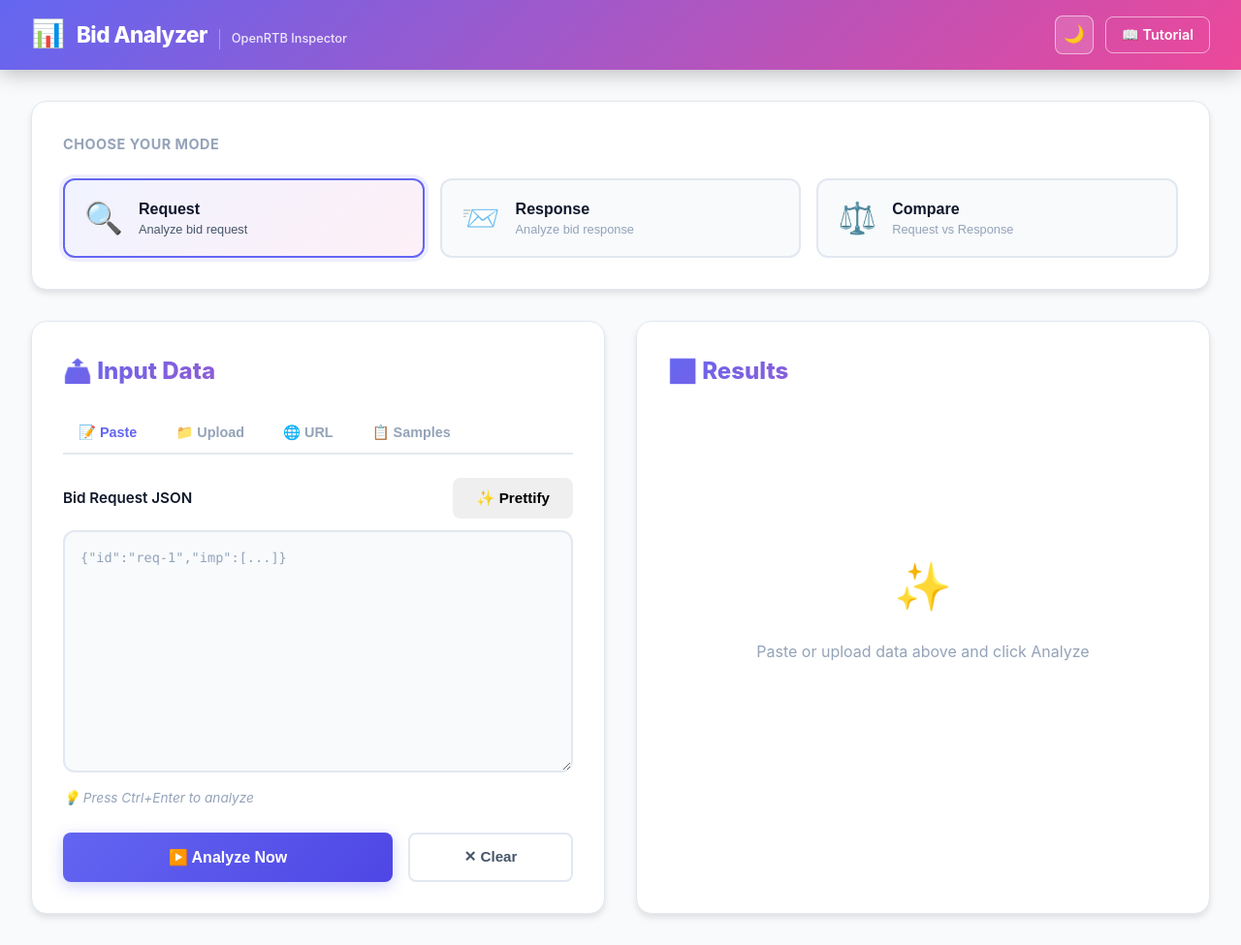
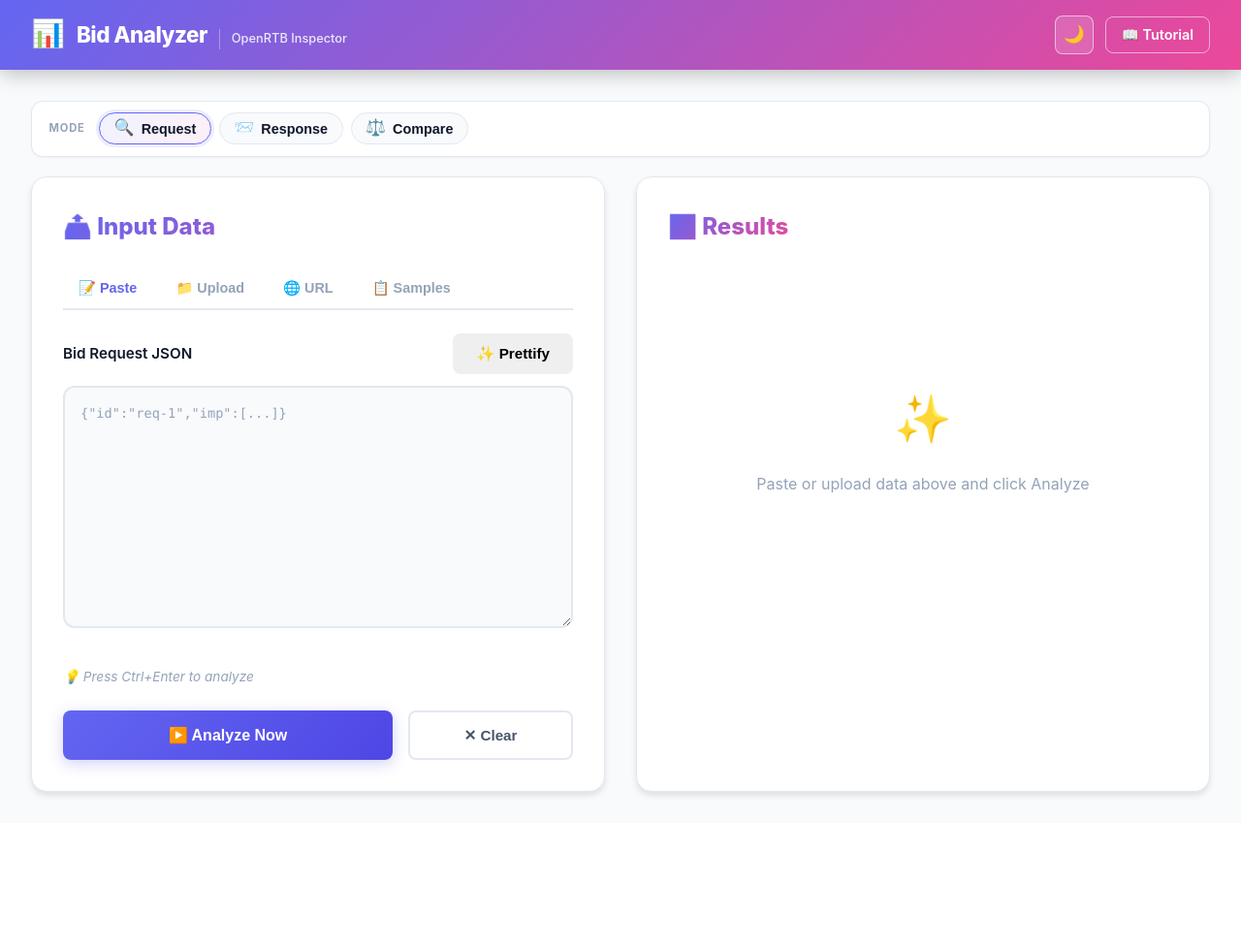
Before and after one commit to SantoshMahanty/bid-analyzer, a FastAPI app: page / in a window 1280 px wide. Shown: the whole page at 97% size. After the commit the page ends 823 px from the top, so only its background shows below. Run offline with FastAPI, Linux system fonts and the light colour scheme.

Commit message:
Compact mode bar + address UI/UX audit findings
Mode selector is now a single row of pills ("MODE  Request Response
Compare") instead of three large stacked cards. That block drops from
~490px to ~100px tall, handing the vertical space to the results.
Descriptions moved to title attributes rather than being dropped.

Audit fixes:

UX-01 (critical, data loss): switchMode() called clearInputs(), so
switching Request -> Compare silently destroyed a pasted payload. The
call is gone; each mode already owns separate fields, so nothing needed
clearing. Compare additionally inherits request/response text when its
own fields are empty, so it no longer means re-pasting. Clear stays
available for explicit resets.

UI-02 (tab overload): the 9 result tabs are split into a labelled
"Analysis" row (Overview, Insights, Request, Response, Compare) and a
"Reference" row (Signals, Cheatsheet, Warnings, Raw). Labels sit above
their row; without that the narrow results column forced a scrollbar.
Verified: both rows fit on one line each at 1265px, no wrapping.

A11Y-03 (accessibility): added the full WAI-ARIA tab pattern —
role=tablist/tab/tabpanel, aria-selected, aria-controls, aria-labelledby,
roving tabindex, and Arrow/Home/End keyboard navigation. Inline onclick
handlers replaced with listeners. Theme toggle gained an aria-label that
tracks state. Dark-mode --text-muted #64748b -> #a3b2c7, lifting contrast
on #0f172a from 3.75:1 (fails WCAG AA) to 8.29:1.

UI-05 (export placement): export bar moved from the bottom of the
results to the results header, so it is reachable without scrolling past
a long report. Hidden until an analysis exists.

UX-04 (input feedback): JSON now validates as you type (350ms debounce)
with the message shown directly under its textarea, including line and
column, plus an error border and aria-invalid. Applied to all four
input textareas. Line/column is derived only when the engine does not
already name the line, to avoid duplicating newer V8 messages.

RESP-06 not actioned: it cites api-docs.php, and this project contains
no PHP files. That finding belongs to a different codebase.

Also fixed a duplicate .tab-button block and removed the now-unused
.mode-desc rule.

Co-Authored-By: Claude Haiku 4.5 <noreply@anthropic.com>

```diff
--- a/app/static/app.js
+++ b/app/static/app.js
@@ -10,6 +10,8 @@ document.addEventListener("DOMContentLoaded", async () => {
     setupKeyboardShortcuts();
     setupDragDrop();
     setupInputMethodTabs();
+    setupResultTabs();
+    setupJSONValidation();
     initializeTheme();
 });
 
@@ -46,13 +48,28 @@ function switchMode(mode) {
     document.querySelectorAll(".mode-option").forEach(btn => {
         btn.classList.remove("active");
     });
-    document.querySelector(`[data-mode="${mode}"]`).classList.add("active");
+    document.querySelector(`.mode-option[data-mode="${mode}"]`).classList.add("active");
 
     // Update content visibility
     document.querySelectorAll(".mode-content").forEach(el => el.style.display = "none");
     document.getElementById(`input-${mode}`).style.display = "block";
 
-    clearInputs();
+    // Compare mode has its own textareas; carry over what the user already
+    // typed so switching to it doesn't mean re-pasting. Never overwrites.
+    if (mode === "compare") {
+        copyIfEmpty("request-raw", "compare-request-raw");
+        copyIfEmpty("response-raw", "compare-response-raw");
+    }
+    // Deliberately no clearInputs() here — switching modes must not discard
+    // input. Each mode owns separate fields, and Clear stays available.
+}
+
+function copyIfEmpty(fromId, toId) {
+    const from = document.getElementById(fromId);
+    const to = document.getElementById(toId);
+    if (from && to && from.value.trim() && !to.value.trim()) {
+        to.value = from.value;
+    }
 }
 
 async function loadSamples() {
@@ -201,6 +218,7 @@ async function postJson(url, body) {
 function displayResults(report) {
     document.getElementById("results-placeholder").style.display = "none";
     document.getElementById("results-content").style.display = "block";
+    document.getElementById("export-group").hidden = false;
 
     // Phase 3: Enhanced Overview with KPI Metrics Dashboard
     let overviewHtml = "<div style='display: grid; gap: 2rem;'>";
@@ -523,11 +541,44 @@ function displayResults(report) {
     document.getElementById("tab-raw").innerHTML = `<pre style='font-size: 0.8rem; overflow-x: auto; max-height: 500px;'>${JSON.stringify(report, null, 2)}</pre>`;
 }
 
-function switchTab(tabName, btn) {
-    document.querySelectorAll(".tab-button").forEach(b => b.classList.remove("active"));
-    document.querySelectorAll(".tab-panel").forEach(c => c.classList.remove("active"));
+/* WAI-ARIA tab pattern: roving tabindex + aria-selected kept in sync so
+   screen readers and keyboard users get the same state as the visuals. */
+function activateTab(btn) {
+    if (!btn) return;
+    document.querySelectorAll(".tab-button").forEach(b => {
+        b.classList.remove("active");
+        b.setAttribute("aria-selected", "false");
+        b.tabIndex = -1;
+    });
+    document.querySelectorAll(".tab-panel").forEach(p => p.classList.remove("active"));
+
     btn.classList.add("active");
-    document.getElementById(`tab-${tabName}`).classList.add("active");
+    btn.setAttribute("aria-selected", "true");
+    btn.tabIndex = 0;
+    document.getElementById(btn.getAttribute("aria-controls"))?.classList.add("active");
+}
+
+function setupResultTabs() {
+    // Arrow keys move within a tablist; Home/End jump to its ends.
+    document.querySelectorAll(".tab-button").forEach(btn => {
+        btn.addEventListener("click", () => activateTab(btn));
+
+        btn.addEventListener("keydown", (e) => {
+            const group = Array.from(btn.closest("[role='tablist']").querySelectorAll(".tab-button"));
+            const i = group.indexOf(btn);
+            let next = null;
+
+            if (e.key === "ArrowRight") next = group[(i + 1) % group.length];
+            else if (e.key === "ArrowLeft") next = group[(i - 1 + group.length) % group.length];
+            else if (e.key === "Home") next = group[0];
+            else if (e.key === "End") next = group[group.length - 1];
+            else return;
+
+            e.preventDefault();
+            activateTab(next);
+            next.focus();
+        });
+    });
 }
 
 function copyResults() {
@@ -582,6 +633,66 @@ function showStatus(msg, type) {
     el.textContent = msg;
     el.className = `status-notification ${type} show`;
     setTimeout(() => el.classList.remove("show"), 4000);
+}
+
+/* Live JSON validation: report the failing line as the user types, instead
+   of only on Analyze via a notification far from the error. */
+function setupJSONValidation() {
+    ["request-raw", "response-raw", "compare-request-raw", "compare-response-raw"]
+        .forEach(id => {
+            const ta = document.getElementById(id);
+            if (!ta) return;
+
+            const status = document.createElement("div");
+            status.className = "json-status";
+            status.id = `${id}-status`;
+            status.setAttribute("aria-live", "polite");
+            ta.insertAdjacentElement("afterend", status);
+
+            let timer;
+            ta.addEventListener("input", () => {
+                clearTimeout(timer);
+                timer = setTimeout(() => validateJSONField(ta, status), 350);
+            });
+        });
+}
+
+function validateJSONField(textarea, status) {
+    const text = textarea.value.trim();
+
+    if (!text) {
+        status.textContent = "";
+        status.className = "json-status";
+        textarea.classList.remove("has-error");
+        textarea.removeAttribute("aria-invalid");
+        return;
+    }
+
+    try {
+        JSON.parse(text);
+        status.textContent = "✓ Valid JSON";
+        status.className = "json-status valid";
+        textarea.classList.remove("has-error");
+        textarea.removeAttribute("aria-invalid");
+    } catch (err) {
+        const where = jsonErrorLocation(textarea.value, err);
+        status.textContent = `✗ ${err.message}${where}`;
+        status.className = "json-status invalid";
+        textarea.classList.add("has-error");
+        textarea.setAttribute("aria-invalid", "true");
+    }
+}
+
+/* Older engines report only "at position N"; derive line/column from it.
+   Newer V8 already names the line, so don't repeat it. */
+function jsonErrorLocation(text, err) {
+    if (/line \d+/i.test(err.message)) return "";
+    const m = /position (\d+)/.exec(err.message);
+    if (!m) return "";
+    const upto = text.slice(0, Number(m[1]));
+    const line = upto.split("\n").length;
+    const col = upto.length - upto.lastIndexOf("\n");
+    return ` (line ${line}, column ${col})`;
 }
 
 /* Phase 2: JSON Prettify */
@@ -742,15 +853,18 @@ function initializeTheme() {
 }
 
 function applyTheme(theme) {
-    if (theme === 'dark') {
+    const toggle = document.getElementById('theme-toggle');
+    const dark = theme === 'dark';
+
+    if (dark) {
         document.documentElement.setAttribute('data-theme', 'dark');
-        document.getElementById('theme-toggle').textContent = '☀️';
-        localStorage.setItem('theme', 'dark');
     } else {
         document.documentElement.removeAttribute('data-theme');
-        document.getElementById('theme-toggle').textContent = '🌙';
-        localStorage.setItem('theme', 'light');
     }
+    toggle.textContent = dark ? '☀️' : '🌙';
+    // The emoji carries no meaning for screen readers, so state lives here.
+    toggle.setAttribute('aria-label', dark ? 'Switch to light theme' : 'Switch to dark theme');
+    localStorage.setItem('theme', dark ? 'dark' : 'light');
 }
 
 // Advanced Export Functions
--- a/app/static/styles.css
+++ b/app/static/styles.css
@@ -205,54 +207,57 @@ html, body {
 }
 
 /* Mode Selector */
+/* Compact single-row mode bar, so vertical space goes to the results. */
 .mode-selector {
+    display: flex;
+    align-items: center;
+    gap: 0.9rem;
+    flex-wrap: wrap;
     background: white;
-    border-radius: 16px;
-    padding: 2rem;
-    margin-bottom: 2rem;
-    box-shadow: var(--shadow-md);
+    border-radius: 12px;
+    padding: 0.7rem 1.1rem;
+    margin-bottom: 1.25rem;
+    box-shadow: var(--shadow-sm);
     border: 1px solid var(--border);
 }
 
 .selector-label {
-    font-size: 0.9rem;
+    font-size: 0.7rem;
     font-weight: 700;
     color: var(--text-muted);
     text-transform: uppercase;
-    letter-spacing: 0.5px;
-    margin-bottom: 1.5rem;
+    letter-spacing: 0.8px;
+    white-space: nowrap;
 }
 
 .selector-options {
-    display: grid;
-    grid-template-columns: repeat(auto-fit, minmax(180px, 1fr));
-    gap: 1rem;
+    display: flex;
+    gap: 0.5rem;
+    flex-wrap: wrap;
 }
 
 .mode-option {
-    display: flex;
+    display: inline-flex;
     align-items: center;
-    gap: 1rem;
-    padding: 1.25rem;
-    border: 2px solid var(--border);
-    border-radius: 12px;
+    gap: 0.45rem;
+    padding: 0.45rem 0.9rem;
+    border: 1px solid var(--border);
+    border-radius: 999px;
     background: var(--bg-secondary);
     cursor: pointer;
-    transition: all 0.3s;
-    text-align: left;
+    transition: all 0.2s;
+    white-space: nowrap;
 }
 
 .mode-option:hover {
     border-color: var(--primary);
     background: #f0f3ff;
-    transform: translateY(-2px);
-    box-shadow: var(--shadow-md);
 }
 
 .mode-option.active {
     border-color: var(--primary);
     background: linear-gradient(135deg, #f0f3ff 0%, #fef0f7 100%);
-    box-shadow: 0 0 0 4px rgba(99, 102, 241, 0.1);
+    box-shadow: 0 0 0 3px rgba(99, 102, 241, 0.12);
 }
 
 /* The hover/active backgrounds above are always light, so text must stay
@@ -262,25 +267,15 @@ html, body {
     color: #0f172a;
 }
 
-.mode-option:hover .mode-desc,
-.mode-option.active .mode-desc {
-    color: #475569;
-}
-
 .mode-icon {
-    font-size: 2rem;
+    font-size: 1.05rem;
+    line-height: 1;
 }
 
 .mode-name {
-    font-weight: 700;
+    font-weight: 600;
     color: var(--text-primary);
-    font-size: 1rem;
-}
-
-.mode-desc {
-    font-size: 0.8rem;
-    color: var(--text-muted);
-    margin-top: 0.25rem;
+    font-size: 0.9rem;
 }
 
 /* Content */
@@ -719,17 +716,80 @@ html, body {
 }
 
 /* Export Group */
+/* Sits in the results header so export stays reachable without scrolling
+   to the bottom of a long report. */
 .export-group {
-    display: grid;
-    grid-template-columns: repeat(3, 1fr);
-    gap: 0.75rem;
+    display: flex;
+    flex-wrap: wrap;
+    gap: 0.4rem;
 }
 
-@media (max-width: 600px) {
-    .export-group {
-        grid-template-columns: 1fr;
-    }
+.export-group[hidden] {
+    display: none;
 }
+
+.export-group .btn {
+    padding: 0.4rem 0.7rem;
+    font-size: 0.8rem;
+}
+
+.results-header {
+    display: flex;
+    align-items: center;
+    justify-content: space-between;
+    gap: 1rem;
+    flex-wrap: wrap;
+}
+
+.results-header h2 {
+    margin-bottom: 0;
+}
+
+/* Grouped result tabs — keeps 9 tabs from wrapping into a wall of buttons. */
+.tab-groups {
+    display: flex;
+    flex-direction: column;
+    gap: 0.5rem;
+    margin-bottom: 1.5rem;
+}
+
+/* Label above its row rather than beside it — the results column is narrow
+   under the two-column layout, and inline labels pushed tabs into scroll. */
+.tab-group {
+    display: flex;
+    flex-direction: column;
+    gap: 0.3rem;
+}
+
+.tab-group-label {
+    font-size: 0.62rem;
+    font-weight: 700;
+    text-transform: uppercase;
+    letter-spacing: 0.7px;
+    color: var(--text-muted);
+    white-space: nowrap;
+}
+
+/* Live JSON validation feedback, shown directly under its textarea. */
+.json-status {
+    font-size: 0.8rem;
+    margin-top: 0.4rem;
+    min-height: 1.1rem;
+    font-weight: 600;
+}
+
+.json-status.valid {
+    color: var(--success);
+}
+
+.json-status.invalid {
+    color: var(--error);
+}
+
+.code-input.has-error {
+    border-color: var(--error);
+}
+
 
 /* Status Notification */
 .status-notification {
--- a/app/templates/index.html
+++ b/app/templates/index.html
@@ -20,7 +20,7 @@
                     <p class="header-subtitle">OpenRTB Inspector</p>
                 </div>
                 <div class="header-right">
-                    <button class="header-btn" id="theme-toggle" title="Toggle dark mode">🌙</button>
+                    <button class="header-btn" id="theme-toggle" type="button" aria-label="Switch to dark theme" title="Toggle dark mode">🌙</button>
                     <a href="/tutorial" class="header-link">📖 Tutorial</a>
                 </div>
             </div>
@@ -30,28 +30,19 @@
         <main class="main">
             <!-- Mode Selector -->
             <div class="mode-selector">
-                <div class="selector-label">Choose Your Mode</div>
+                <span class="selector-label">Mode</span>
                 <div class="selector-options">
-                    <button class="mode-option active" data-mode="request">
+                    <button class="mode-option active" data-mode="request" title="Analyze bid request">
                         <span class="mode-icon">🔍</span>
-                        <div>
-                            <div class="mode-name">Request</div>
-                            <div class="mode-desc">Analyze bid request</div>
-                        </div>
+                        <span class="mode-name">Request</span>
                     </button>
-                    <button class="mode-option" data-mode="response">
+                    <button class="mode-option" data-mode="response" title="Analyze bid response">
                         <span class="mode-icon">📨</span>
-                        <div>
-                            <div class="mode-name">Response</div>
-                            <div class="mode-desc">Analyze bid response</div>
-                        </div>
+                        <span class="mode-name">Response</span>
                     </button>
-                    <button class="mode-option" data-mode="compare">
+                    <button class="mode-option" data-mode="compare" title="Compare request vs response">
                         <span class="mode-icon">⚖️</span>
-                        <div>
-                            <div class="mode-name">Compare</div>
-                            <div class="mode-desc">Request vs Response</div>
-                        </div>
+                        <span class="mode-name">Compare</span>
                     </button>
                 </div>
             </div>
@@ -201,8 +192,15 @@
 
                 <!-- Results Section -->
                 <div class="section results-section">
-                    <div class="section-header">
+                    <div class="section-header results-header">
                         <h2>📊 Results</h2>
+                        <div class="export-group" id="export-group" hidden>
+                            <button class="btn btn-secondary" onclick="copyResults()">📋 Copy</button>
+                            <button class="btn btn-secondary" onclick="exportJSON()">📄 JSON</button>
+                            <button class="btn btn-secondary" onclick="exportHTML()">💾 HTML</button>
+                            <button class="btn btn-secondary" onclick="exportCSV()">📊 CSV</button>
+                            <button class="btn btn-secondary" onclick="exportPDF()">📑 PDF</button>
+                        </div>
                     </div>
 
                     <!-- Placeholder -->
@@ -213,36 +211,38 @@
 
                     <!-- Results Content -->
                     <div id="results-content" class="results-content" style="display:none;">
-                        <div class="results-tabs">
-                            <button class="tab-button active" onclick="switchTab('overview', this)">📊 Overview</button>
-                            <button class="tab-button" onclick="switchTab('request', this)">📋 Request</button>
-                            <button class="tab-button" onclick="switchTab('response', this)">📨 Response</button>
-                            <button class="tab-button" onclick="switchTab('human', this)">💡 Insights</button>
-                            <button class="tab-button" onclick="switchTab('signals', this)">📺 Signals</button>
-                            <button class="tab-button" onclick="switchTab('interview', this)">🎓 Cheatsheet</button>
-                            <button class="tab-button" onclick="switchTab('compare', this)">⚖️ Compare</button>
-                            <button class="tab-button" onclick="switchTab('warnings', this)">⚠️ Warnings</button>
-                            <button class="tab-button" onclick="switchTab('raw', this)">📄 Raw</button>
+                        <div class="tab-groups">
+                            <div class="tab-group">
+                                <span class="tab-group-label">Analysis</span>
+                                <div class="results-tabs" role="tablist" aria-label="Analysis results">
+                                    <button class="tab-button active" role="tab" id="tabbtn-overview" aria-controls="tab-overview" aria-selected="true">📊 Overview</button>
+                                    <button class="tab-button" role="tab" id="tabbtn-human" aria-controls="tab-human" aria-selected="false" tabindex="-1">💡 Insights</button>
+                                    <button class="tab-button" role="tab" id="tabbtn-request" aria-controls="tab-request" aria-selected="false" tabindex="-1">📋 Request</button>
+                                    <button class="tab-button" role="tab" id="tabbtn-response" aria-controls="tab-response" aria-selected="false" tabindex="-1">📨 Response</button>
+                                    <button class="tab-button" role="tab" id="tabbtn-compare" aria-controls="tab-compare" aria-selected="false" tabindex="-1">⚖️ Compare</button>
+                                </div>
+                            </div>
+                            <div class="tab-group">
+                                <span class="tab-group-label">Reference</span>
+                                <div class="results-tabs" role="tablist" aria-label="Reference and diagnostics">
+                                    <button class="tab-button" role="tab" id="tabbtn-signals" aria-controls="tab-signals" aria-selected="false" tabindex="-1">📺 Signals</button>
+                                    <button class="tab-button" role="tab" id="tabbtn-interview" aria-controls="tab-interview" aria-selected="false" tabindex="-1">🎓 Cheatsheet</button>
+                                    <button class="tab-button" role="tab" id="tabbtn-warnings" aria-controls="tab-warnings" aria-selected="false" tabindex="-1">⚠️ Warnings</button>
+                                    <button class="tab-button" role="tab" id="tabbtn-raw" aria-controls="tab-raw" aria-selected="false" tabindex="-1">📄 Raw</button>
+                                </div>
+                            </div>
                         </div>
 
                         <div class="tab-panels">
-                            <div class="tab-panel active" id="tab-overview"></div>
-                            <div class="tab-panel" id="tab-request"></div>
-                            <div class="tab-panel" id="tab-response"></div>
-                            <div class="tab-panel" id="tab-human"></div>
-                            <div class="tab-panel" id="tab-signals"></div>
-                            <div class="tab-panel" id="tab-interview"></div>
-                            <div class="tab-panel" id="tab-compare"></div>
-                            <div class="tab-panel" id="tab-warnings"></div>
-                            <div class="tab-panel" id="tab-raw"></div>
-                        </div>
-
-                        <div class="export-group">
-                            <button class="btn btn-secondary" onclick="copyResults()">📋 Copy</button>
-                            <button class="btn btn-secondary" onclick="exportJSON()">📄 JSON</button>
-                            <button class="btn btn-secondary" onclick="exportHTML()">💾 HTML</button>
-                            <button class="btn btn-secondary" onclick="exportCSV()">📊 CSV</button>
-                            <button class="btn btn-secondary" onclick="exportPDF()">📑 PDF</button>
+                            <div class="tab-panel active" id="tab-overview" role="tabpanel" aria-labelledby="tabbtn-overview" tabindex="0"></div>
+                            <div class="tab-panel" id="tab-human" role="tabpanel" aria-labelledby="tabbtn-human" tabindex="0"></div>
+                            <div class="tab-panel" id="tab-request" role="tabpanel" aria-labelledby="tabbtn-request" tabindex="0"></div>
+                            <div class="tab-panel" id="tab-response" role="tabpanel" aria-labelledby="tabbtn-response" tabindex="0"></div>
+                            <div class="tab-panel" id="tab-compare" role="tabpanel" aria-labelledby="tabbtn-compare" tabindex="0"></div>
+                            <div class="tab-panel" id="tab-signals" role="tabpanel" aria-labelledby="tabbtn-signals" tabindex="0"></div>
+                            <div class="tab-panel" id="tab-interview" role="tabpanel" aria-labelledby="tabbtn-interview" tabindex="0"></div>
+                            <div class="tab-panel" id="tab-warnings" role="tabpanel" aria-labelledby="tabbtn-warnings" tabindex="0"></div>
+                            <div class="tab-panel" id="tab-raw" role="tabpanel" aria-labelledby="tabbtn-raw" tabindex="0"></div>
                         </div>
                     </div>
                 </div>
```
Also changed, not shown: other parts of app/static/styles.css (+22 -18 lines), .claude/settings.local.json.
